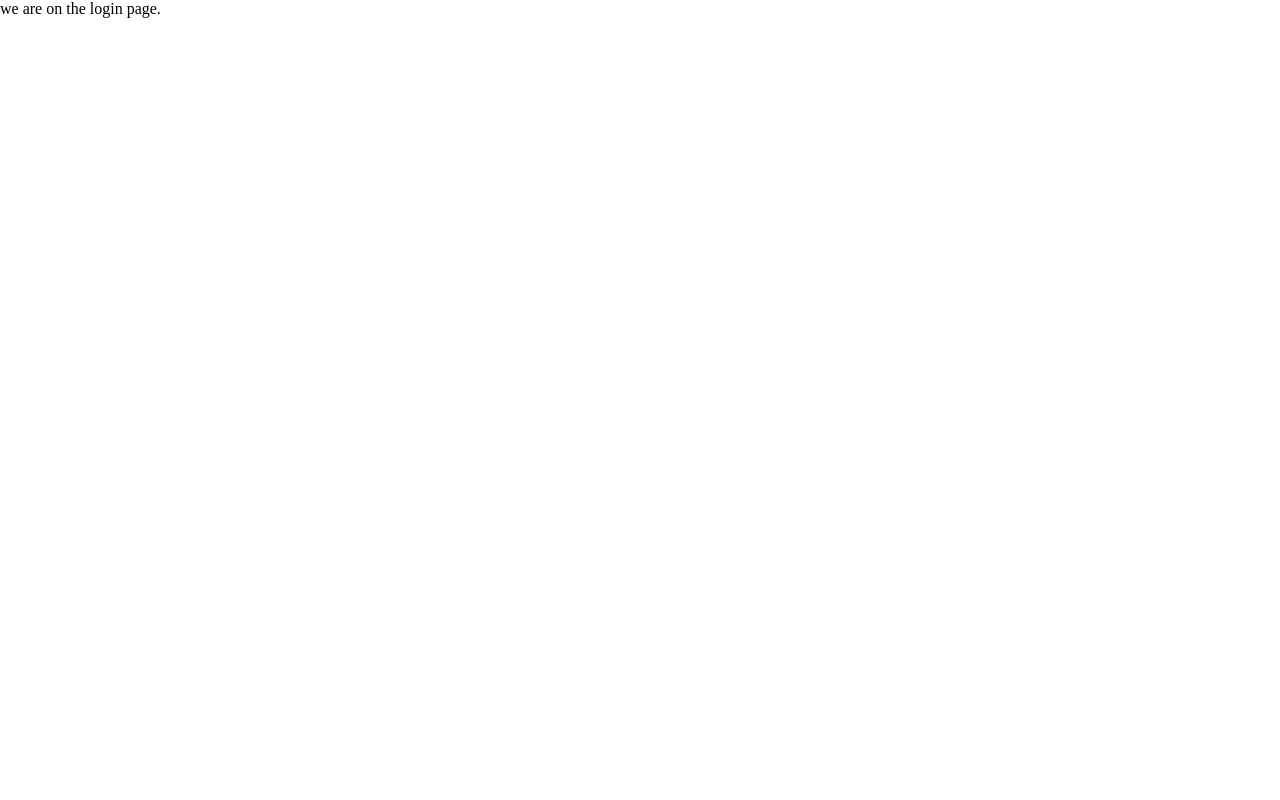
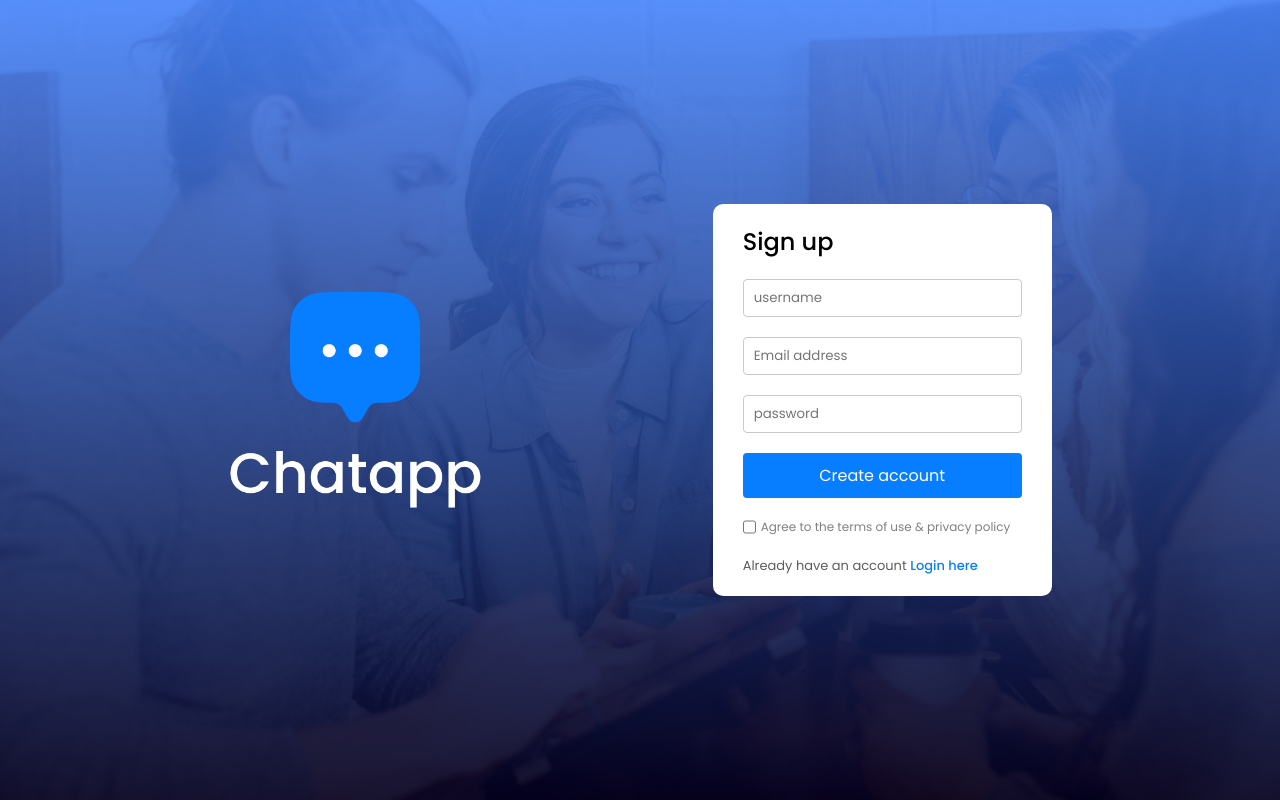
Before and after one commit to tanisha1527/chat-app, a React (Vite) app: page / in a window 1280 px wide. Built offline with nearby package versions, Linux system fonts and the light colour scheme.

Commit message:
Add Login page

```diff
--- a/src/index.css
+++ b/src/index.css
@@ -1,5 +1,7 @@
+@import url('https://fonts.googleapis.com/css2?family=Poppins:ital,wght@0,100;0,200;0,300;0,400;0,500;0,600;0,700;0,800;0,900;1,100;1,200;1,300;1,400;1,500;1,600;1,700;1,800;1,900&display=swap');
 *{
    padding: 0;
    margin: 0;
    box-sizing: border-box;
+   font-family: Poppins;
 }
--- a/src/pages/Chat/Chat.jsx
+++ b/src/pages/Chat/Chat.jsx
@@ -3,7 +3,7 @@
 const Chat = () => {
   return (
     <div>
-      we are on the chat page.
+
     </div>
   )
 }
--- a/src/pages/Login/Login.css
+++ b/src/pages/Login/Login.css
@@ -0,0 +1,57 @@
+.login{
+     min-height: 100vh;
+     background: url(/background.png) no-repeat;
+     background-size: cover;
+     display: flex;
+     align-items: center;
+     justify-content: space-evenly;
+}
+.login .logo{
+     width: max(20vw,200px);
+}
+.login-form{
+     background: white;
+     padding: 20px 30px;
+     display: flex;
+     flex-direction: column;
+     gap: 20px;
+     border-radius: 10px;
+}
+.login-form h2{
+    font-weight: 500;
+}
+.form-input{
+     padding: 8px 10px;
+     border: 1px solid #c9c9c9;
+     border-radius: 4px;
+     outline-color: #077EFF;
+}
+.login-form button{
+     padding: 10px;
+     background-color: #077EFF;
+     color: white;
+     font-size: 16px;
+     border: none;
+     border-radius: 4px;
+     cursor: pointer;
+}
+.login-term{
+    display: flex;
+    gap: 5px;
+    font-size: 12px;
+    color: #808080;
+}
+.login-forget{
+     display: flex;
+     flex-direction: column;
+     gap: 5px;
+}
+.login-toggle{
+     font-size: 13px;
+     color: #5c5c5c;
+}
+.login-toggle span{
+     font-weight: 500;
+     color: #077EFF;
+     cursor: pointer;
+}
--- a/src/pages/Login/Login.jsx
+++ b/src/pages/Login/Login.jsx
@@ -1,9 +1,32 @@
 import './Login.css'
+import assets from '../../assets/assets'
+import { useState } from 'react'
 
 const Login = () => {
+
+  const [currentState,setCurrentState] = useState("Sign up");
+
   return (
-    <div>
-         we are on the login page.
+    <div className='login'>
+       <img src={assets.logo_big} alt='' className='logo' />
+       <form className='login-form'>
+          <h2>{currentState}</h2>
+          {currentState === "Sign up"? <input type='text' placeholder='username' className='form-input' required />:null}
+          <input type='email' placeholder='Email address' className='form-input' required />
+          <input type='password' placeholder='password' className='form-input' required />
+          <button type='submit'>{currentState === "Sign up"?"Create account":"Login now"}</button>
+          <div className="login-term">
+             <input type='checkbox' />
+             <p>Agree to the terms of use & privacy policy</p>
+          </div>
+          <div className="login-forget">
+            {
+                currentState === "Sign up"
+                ?<p className="login-toggle">Already have an account <span onClick={()=>setCurrentState("Login")}>Login here</span></p>
+                :<p className="login-toggle">Create an account <span onClick={()=>setCurrentState("Sign up")}>click here</span></p>
+            }
+          </div>
+       </form>
     </div>
   )
 }
--- a/src/pages/ProfileUpdate/ProfileUpdate.jsx
+++ b/src/pages/ProfileUpdate/ProfileUpdate.jsx
@@ -3,7 +3,7 @@
 const ProfileUpdate = () => {
   return (
     <div>
-        we are on the profile page.
+
     </div>
   )
 }
```
